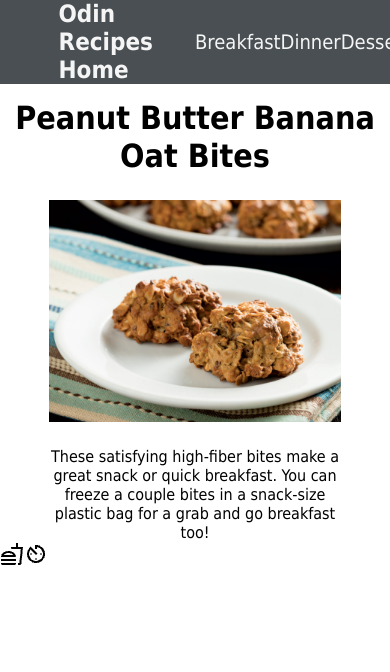
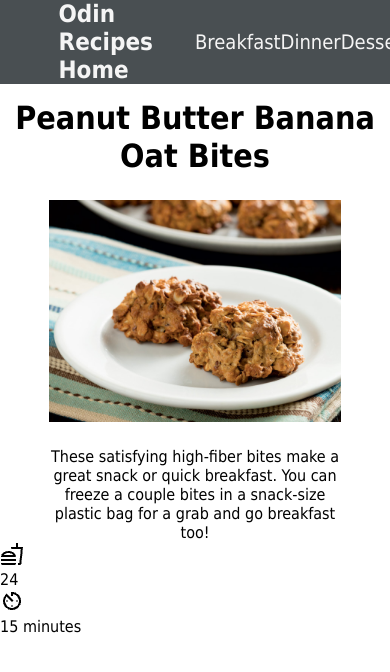
Before and after one commit to chapmancbVCU/odin-recipes, a React (Vite) app: page /#/recipe/2 in a window 390 px wide. Shown: the top 672 px of the page. Built offline with nearby package versions, Linux system fonts and the light colour scheme.

Commit message:
Added following to make responsive web possible: * Added div around icons called recipe-icons. * Added div aroud each group that contains icon and description

```diff
--- a/src/components/Recipe.tsx
+++ b/src/components/Recipe.tsx
@@ -144,8 +144,17 @@ function Recipe() {
                 src={"/src/images/" + imageName}
             />
             <p className="description">{description}</p>
-            <img src="/src/icons/food-outline-custom.png"/>
-            <img src="/src/icons/av-timer-custom.png"/>
+            <div className="recipe-icons">
+                <div className="recipe-icon">
+                    <img src="/src/icons/food-outline-custom.png"/>
+                    <div>{servings}</div>
+                </div>
+                <div className="recipe-icon">
+                    <img src="/src/icons/av-timer-custom.png"/>
+                    <div>{prepTime}</div>
+                </div>
+            </div>
+
 
         </div>
     );
```
